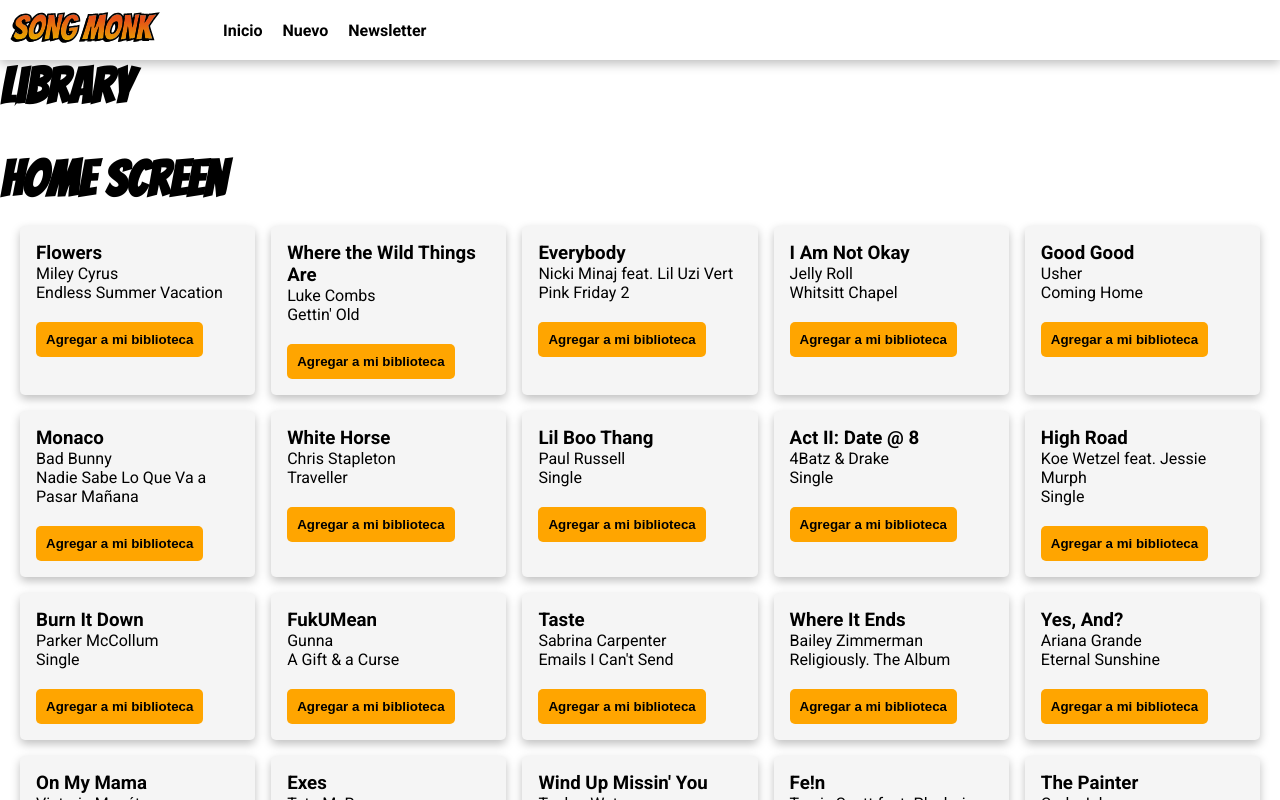
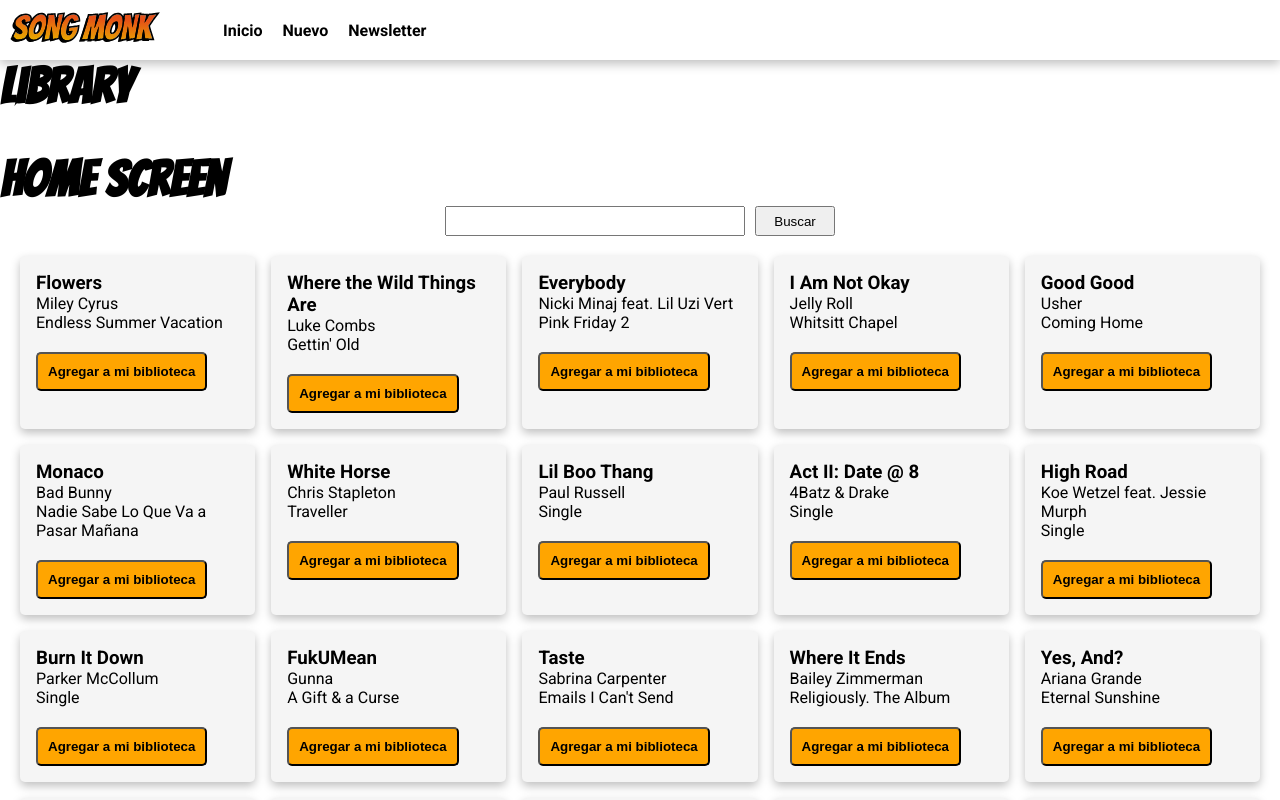
Before and after one commit to ego-mejia/song-monk, a React (Create React App) app: page / in a window 1280 px wide. Shown: the top 800 px of the page. Built offline with nearby package versions, Linux system fonts and the light colour scheme.

Commit message:
Form component created

```diff
--- a/src/App.js
+++ b/src/App.js
@@ -1,12 +1,13 @@
 import React, { Fragment, useEffect, useState } from "react";
+import { Route, Routes } from "react-router-dom";
+import "./style/main.css";
+// Components
 import Header from "./components/Header";
-// import SearchResults from "./components/SearchResults";
-// import Library from "./components/Library";
-import { Route, Routes } from "react-router-dom";
 import Home from "./Pages/Home";
-import "./style/main.css";
+import SongDetails from "./Pages/SongDetails";
+// Hooks
 import useFetch from "./hooks/useFetch";
-// import Song from "./components/Song";
+// Data
 import { songsList } from "./components/songsData";
 
 const App = () => {
@@ -48,7 +49,7 @@
             />
           }
         />
-        {/* <Route path="/song" element={<Song />} /> */}
+        <Route path="/song" element={<SongDetails />} />
       </Routes>
     </div>
   );
--- a/src/Pages/Home.js
+++ b/src/Pages/Home.js
@@ -2,6 +2,7 @@
 import { useState } from "react";
 import Library from "../components/Library";
 import SearchResults from "../components/SearchResults";
+import SearchBar from "../components/SearchBar";
 
 // * Renderizar componente padre
 const Home = ({ allSongs, loading, error, librarySongs, setLibrarySongs }) => {
@@ -16,12 +17,13 @@
       setLibrarySongs([...librarySongs, song]);
     }
   };
-  //TODO: agregar render condicional al componente de SearchResults en caso de no errores.
+
   return (
     <>
       <h1>Library</h1>
       <Library songList={librarySongs} />
       <h1>Home screen</h1>
+      <SearchBar />
       {error ? (
         <p>{error}</p>
       ) : (
--- a/src/Pages/Song.js
+++ b/src/Pages/SongDetails.js
@@ -1,7 +1,7 @@
 import React from "react";
 
 const Song = () => {
-  return <div></div>;
+  return <h1>Test for Song details</h1>;
 };
 
 export default Song;
--- /dev/null
+++ b/src/components/SearchBar/index.js
@@ -0,0 +1,46 @@
+// TODO: Crea un componente SearchBar que incluya:
+// Un input para ingresar el nombre de un artista.
+// Un botón o funcionalidad que dispare la búsqueda al hacer clic o presionar Enter.
+// 1.- Conecta este componente al estado principal en App utilizando useState para guardar el término de búsqueda ingresado por el usuario.
+// 2.- Cada vez que se envíe una búsqueda, realiza una petición al endpoint de búsqueda de álbumes en la API utilizando el término ingresado.
+// 3.- Asegurate de que el formulario sea controlado por React
+import React, { useState } from "react";
+
+const SearchBar = () => {
+  const [formData, setFormData] = useState({
+    search: "",
+  });
+  // Agregar un usestate para guardar la busqueda del formulario
+  //   const handleSubmit = () => {};
+
+  const handleChange = (e) => {
+    const { name, value } = e.target;
+    setFormData((prev) => ({
+      ...prev,
+      [name]: value,
+    }));
+  };
+
+  const handleSubmit = (e) => {
+    e.preventDefault(); // Previene el envío tradicional del formulario
+    console.log("Datos enviados:", formData);
+    // Aquí puedes hacer algo con los datos, como enviarlos a una API
+  };
+
+  return (
+    <form onSubmit={handleSubmit} className="searchbar">
+      <div className="searchbar__container">
+        {/* <label className="block">Buscar canción:</label> */}
+        <input
+          type="text"
+          name="search"
+          value={formData.name}
+          onChange={handleChange}
+        />
+        <button type="submit">Buscar</button>
+      </div>
+    </form>
+  );
+};
+
+export default SearchBar;
--- a/src/style/_base.scss
+++ b/src/style/_base.scss
@@ -3,10 +3,10 @@
   margin: 0;
   padding: 0;
   box-sizing: border-box;
-  text-decoration: none;
   list-style: none;
-  outline: none;
-  border: none;
+  // text-decoration: none;
+  // outline: none;
+  // border: none;
 
 
 
--- /dev/null
+++ b/src/style/components/_SearchBar.scss
@@ -0,0 +1,22 @@
+.searchbar{
+    &__container{
+
+        display: flex;
+        flex-direction: row;
+        // background-color: red;
+        align-items: center;
+        justify-content: center;
+        gap: 10px;
+        height: 30px;
+        font-size: 18px;
+        input{
+            max-width: 300px;
+            width: 100%;
+            height: 100%;
+        }
+        button{
+            width: 80px;
+            height: 100%;
+        }
+    }
+}
--- a/src/style/components/_components.scss
+++ b/src/style/components/_components.scss
@@ -1,2 +1,3 @@
 @import 'Header';
 @import 'Songs';
+@import 'SearchBar';
--- a/src/style/main.css
+++ b/src/style/main.css
@@ -3,10 +3,7 @@
   margin: 0;
   padding: 0;
   box-sizing: border-box;
-  text-decoration: none;
   list-style: none;
-  outline: none;
-  border: none;
 }
 * a {
   text-decoration: none;
@@ -92,4 +89,23 @@
   font-weight: bold;
   border-radius: 5px;
   margin-top: 20px;
+}
+
+.searchbar__container {
+  display: flex;
+  flex-direction: row;
+  align-items: center;
+  justify-content: center;
+  gap: 10px;
+  height: 30px;
+  font-size: 18px;
+}
+.searchbar__container input {
+  max-width: 300px;
+  width: 100%;
+  height: 100%;
+}
+.searchbar__container button {
+  width: 80px;
+  height: 100%;
 }/*# sourceMappingURL=main.css.map */
```
Also changed, not shown: 1 other file (tests, documents, lock files or other folders).
